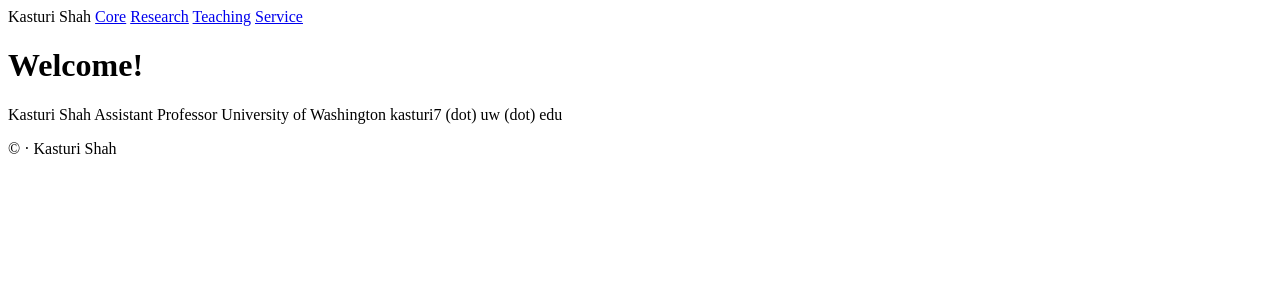
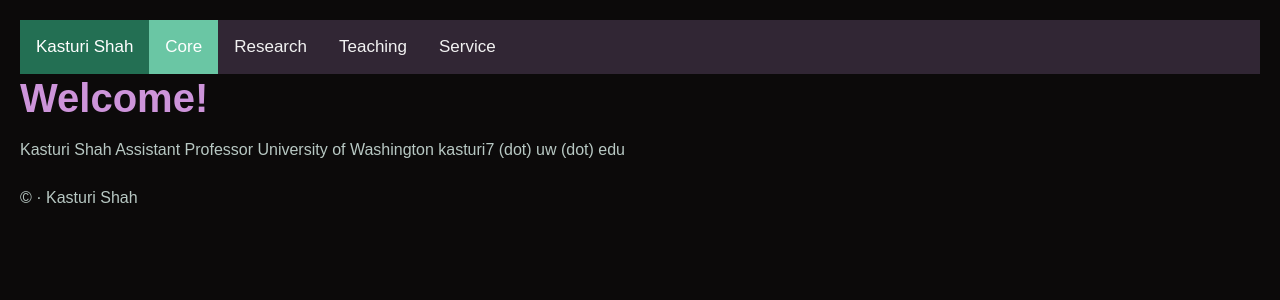
Before and after one commit to KasturiSShah/climb, a Jekyll site: the page built from index.md, in a window 1280 px wide. Shown: the top 300 px of the page. Built offline with Jekyll 4.4.1, drawn with Linux system fonts in a browser that asks for light colours.

Commit message:
assets css

```diff
--- a/_layouts/default.html
+++ b/_layouts/default.html
@@ -7,7 +7,7 @@
     <meta name="author" content="Kasturi Shah">
 
     <title>Kasturi Shah</title>
-    <link href="styles.css" rel="stylesheet">
+    <link href="assets/css/styles.css" rel="stylesheet">
 
     <!-- Favicons -->
     <link rel="icon" href="{{ site.baseurl }}/assets/img/icons8-triple-integral-64.png">
```
